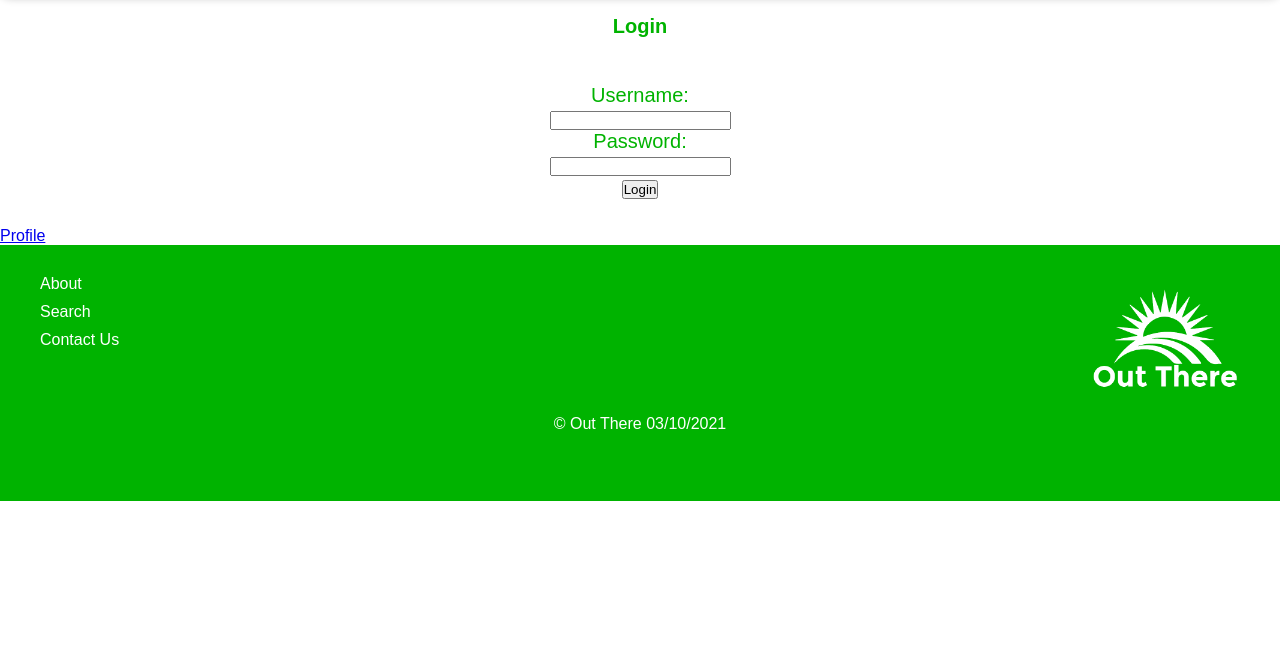
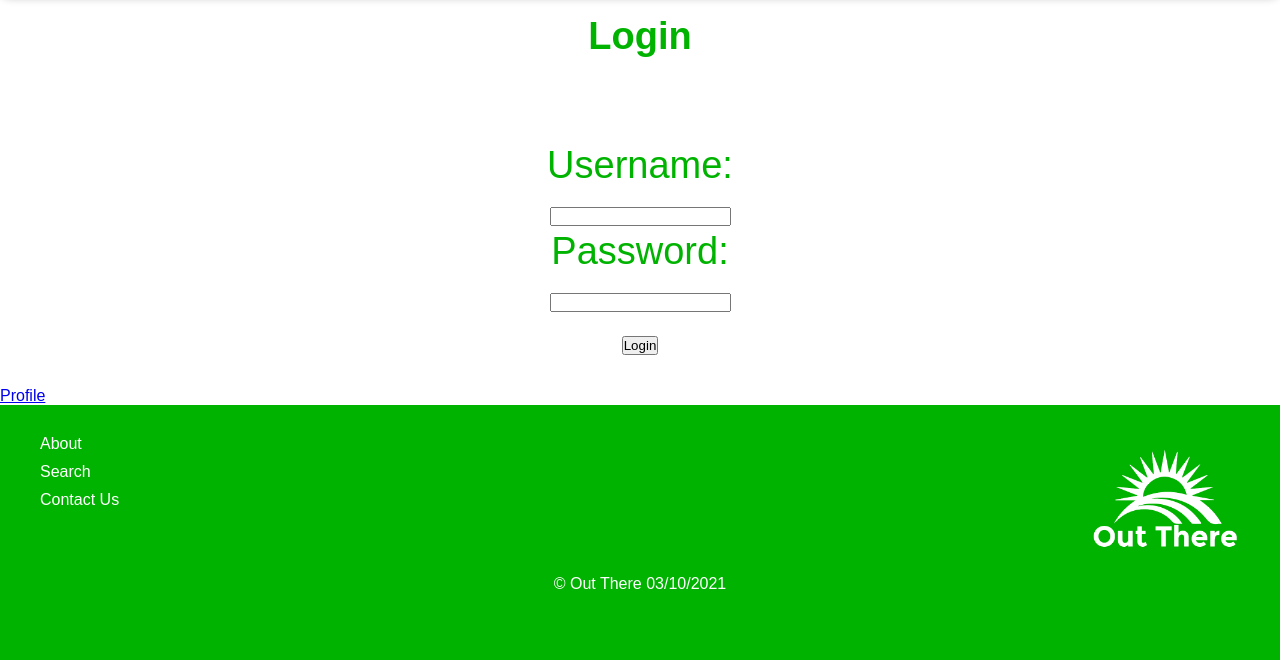
Before and after one commit to mumana98/Out-There, a PHP site: page /pages/login.html in a window 1280 px wide. Shown: the part 85-745 px from the top of the page. Run offline with PHP 8.4, Linux system fonts and the light colour scheme.

Commit message:
Update login.css

```diff
--- a/styles/login.css
+++ b/styles/login.css
@@ -6,6 +6,6 @@
 	/* float:center; */
 	font-family:arial;
 	color:#00b300;
-	font-size:20px;
+	font-size:38px;
 
 }
```
